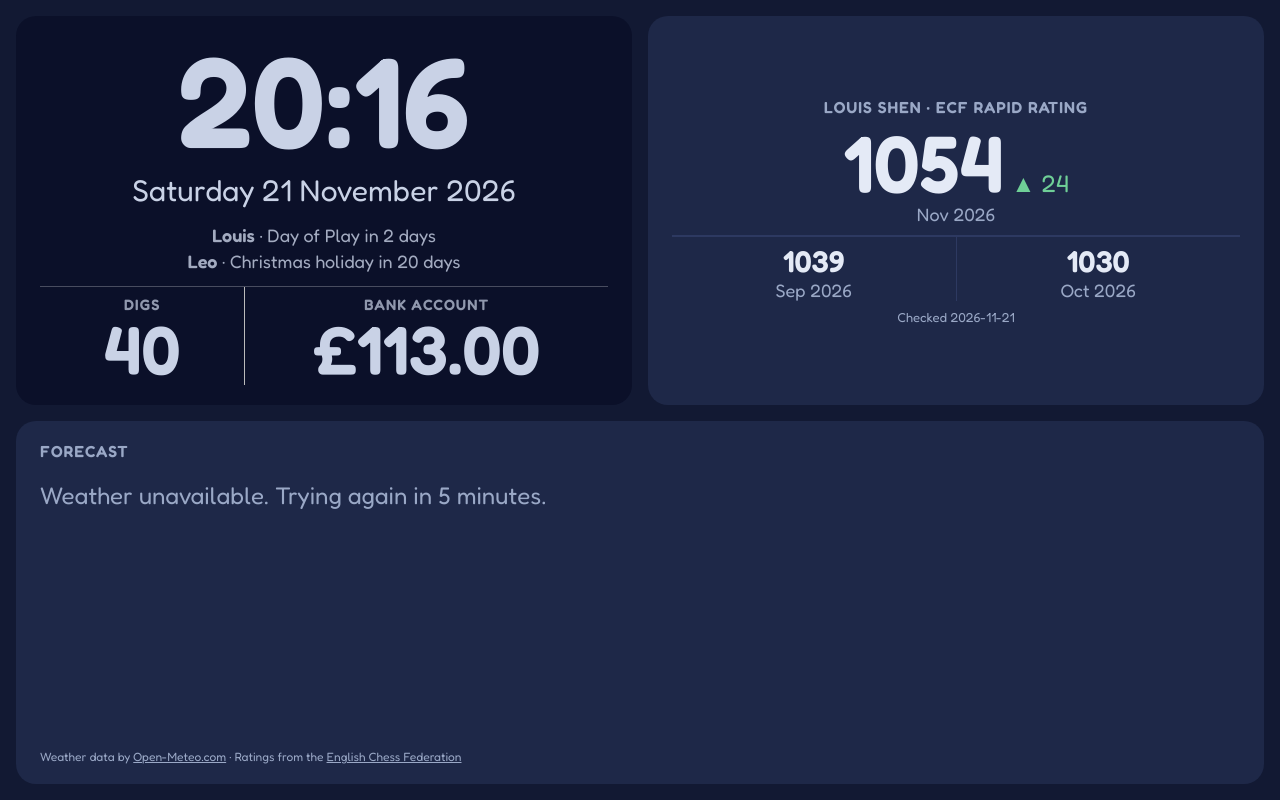
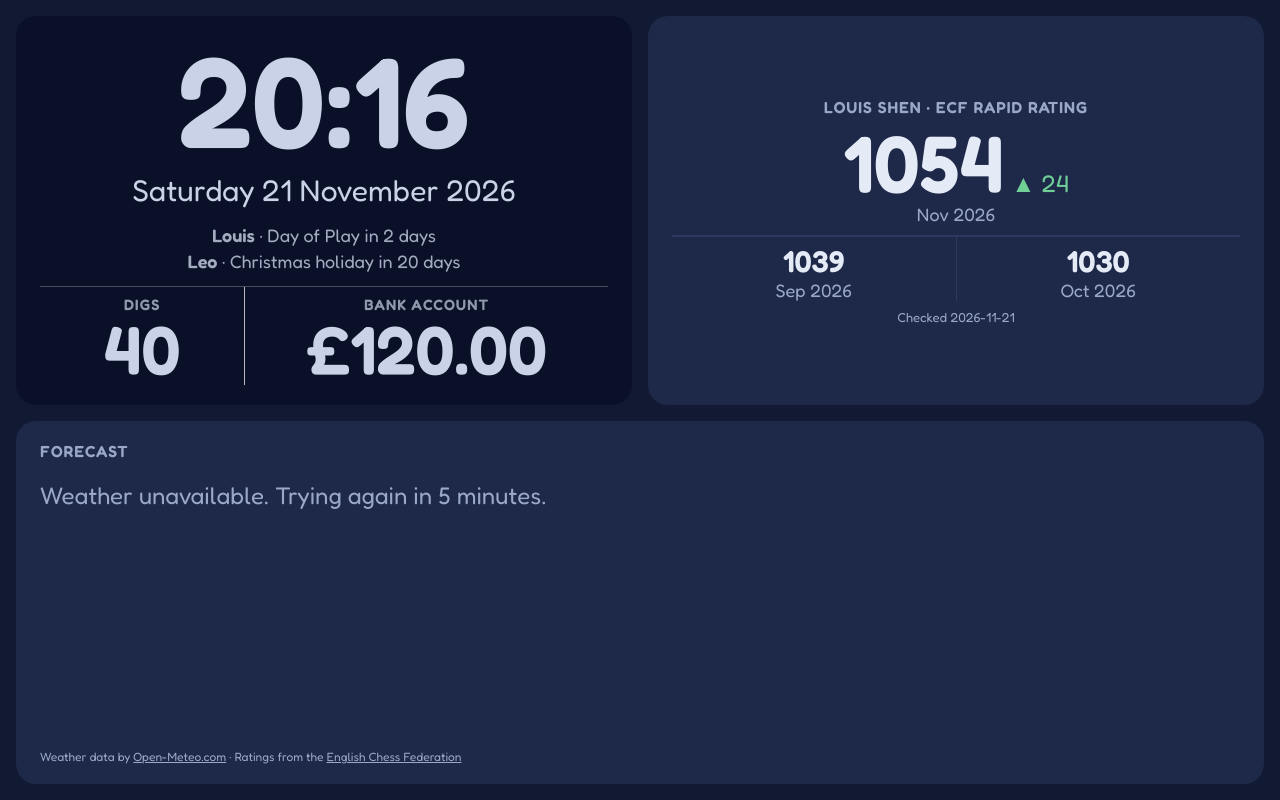
Before and after one commit to LShen67/Family-board, a plain HTML site: page index.html in a window 1280 px wide. Drawn offline with Linux system fonts and the light colour scheme; no server answers.

Commit message:
Update bank balance to £120
Co-Authored-By: Claude Opus 5.5 <noreply@anthropic.com>
Claude-Session: https://claude.ai/code/session_01LTvdVza4PuVbQgHGKNZqab

```diff
--- a/index.html
+++ b/index.html
@@ -172,7 +172,7 @@
 
     /* Update these two numbers by hand */
     digs: 40,
-    bank: 113.00        // pounds
+    bank: 120.00        // pounds
   };
 
   /* Holiday countdowns. Each date is the first day off (year, month 1-12, day). */
```
